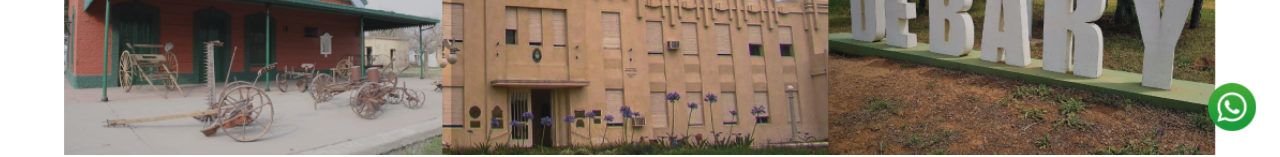
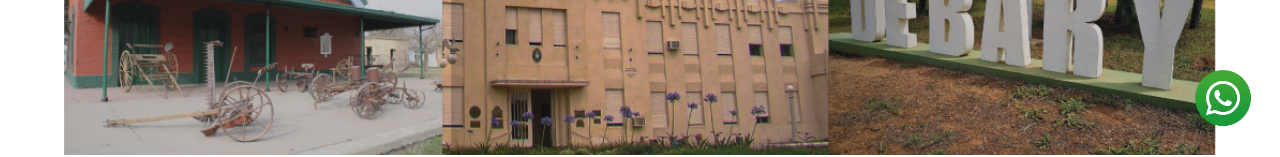
Before and after one commit to Mgenova82/upp, a plain HTML site: page index.html in a window 1280 px wide. Shown: the part 645-802 px from the top of the page. Drawn offline with Linux system fonts and the light colour scheme.

Commit message:
propuestas

```diff
--- a/css/style.css
+++ b/css/style.css
@@ -142,16 +142,11 @@ body{
 }
 .btn_wsp{
     position: fixed;
-    width: 3rem;
-    height: 3rem;
-    line-height: 3rem;
-    bottom: 1.5rem;
-    right: 1.5rem;
-    transition: .7s;
-}
-.btn_wsp:hover{
-    text-decoration: none;
-    transform: scale(1.2);
+    width: 3.5rem;
+    height: 3.5rem;
+    line-height: 3.5rem;
+    bottom: 1.8rem;
+    right: 1.8rem;
 }
 .elegi{
     width: 100%;
```
